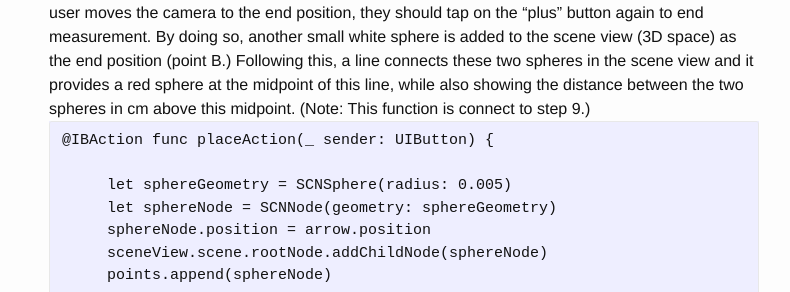
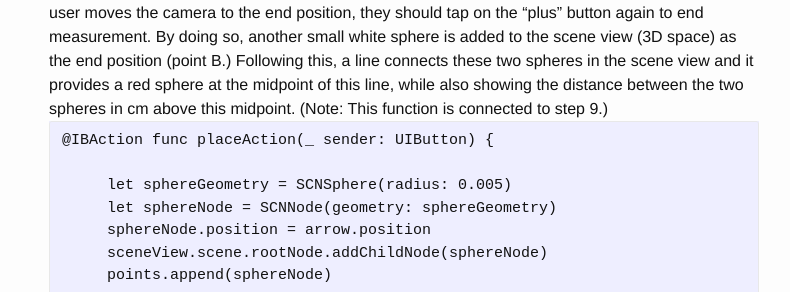
Before and after one commit to alexalwks2/aaronjohn2.github.io, a Jekyll site: the page built from _posts/2018-08-18-ar-ruler.md, in a window 1280 px wide and 900 px high, scrolled down 3557 px. Shown: the part 328-620 px from the top of the window, without its empty margins (251-1041 px from the left). Built offline with Jekyll 4.4.1, drawn with Linux system fonts in a browser that asks for light colours; comment, search, counter and statistics services are not loaded; some of the changed text lies outside the part shown.

Commit message:
Update 2018-08-18-ar-ruler.md

````diff
--- a/_posts/2018-08-18-ar-ruler.md
+++ b/_posts/2018-08-18-ar-ruler.md
@@ -106,7 +106,7 @@ func renderer(_ renderer: SCNSceneRenderer, updateAtTime time: TimeInterval) {
 ```
 
 
-6. Here, I move on to add buttons for the user view. I started off with a "plus" button to enable measuring. So, when the user taps on this button it starts the measuremernt process by adding a small white sphere to the scene view (3D space) as the starting position (point A.) Next, when the user moves the camera to the end position, they should tap on the "plus" button again to end measurement. By doing so, another small white sphere is added to the scene view (3D space) as the end position (point B.) Following this, a line connects these two spheres in the scene view and it provides a red sphere at the midpoint of this line, while also showing the distance between the two spheres in cm above this midpoint. (Note: This function is connect to step 9.)
+6. Here, I move on to add buttons for the user view. I started off with a "plus" button to enable measuring. So, when the user taps on this button it starts the measuremernt process by adding a small white sphere to the scene view (3D space) as the starting position (point A.) Next, when the user moves the camera to the end position, they should tap on the "plus" button again to end measurement. By doing so, another small white sphere is added to the scene view (3D space) as the end position (point B.) Following this, a line connects these two spheres in the scene view and it provides a red sphere at the midpoint of this line, while also showing the distance between the two spheres in cm above this midpoint. (Note: This function is connected to step 9.)
 ```
 @IBAction func placeAction(_ sender: UIButton) {
 
````
